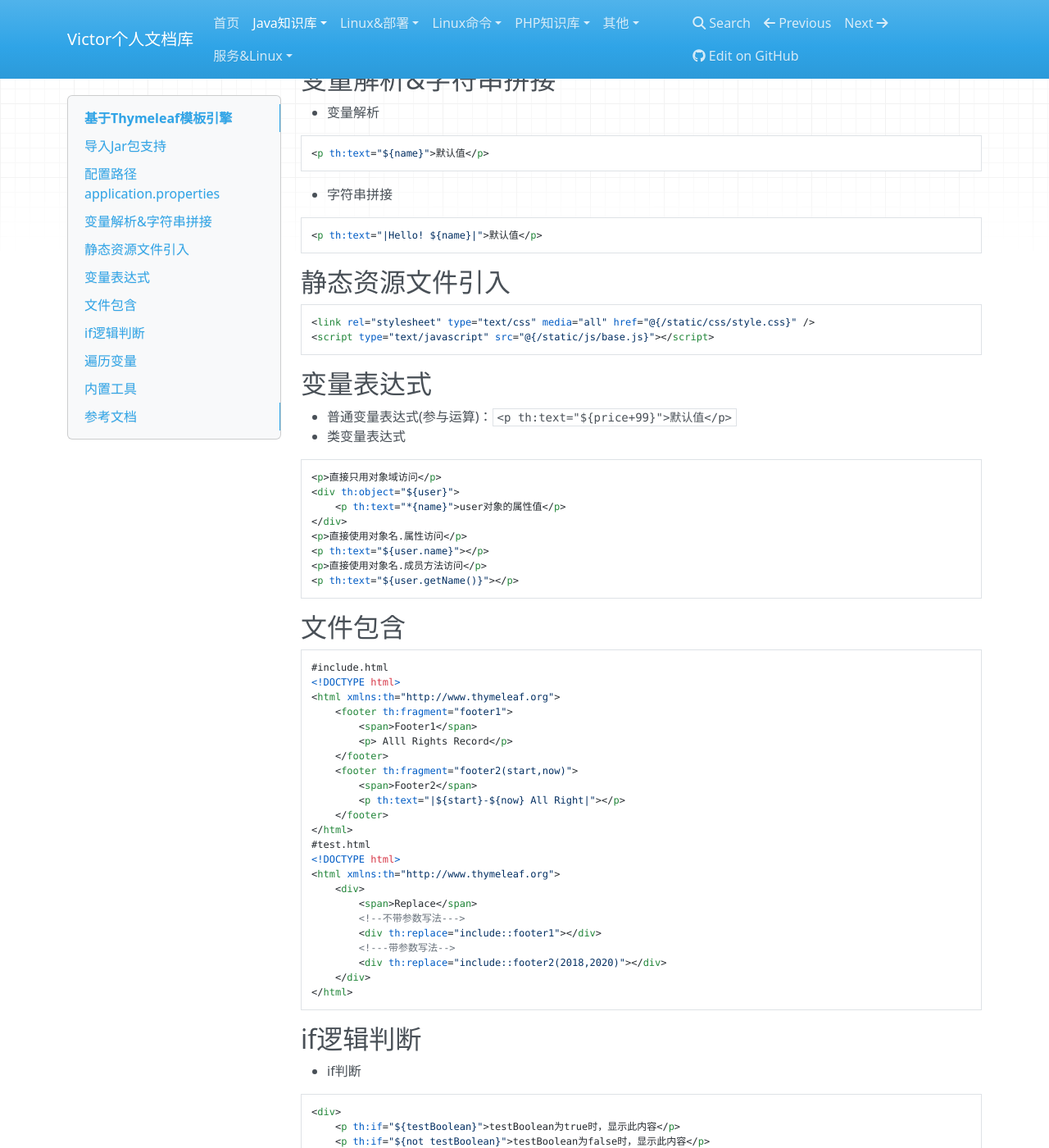
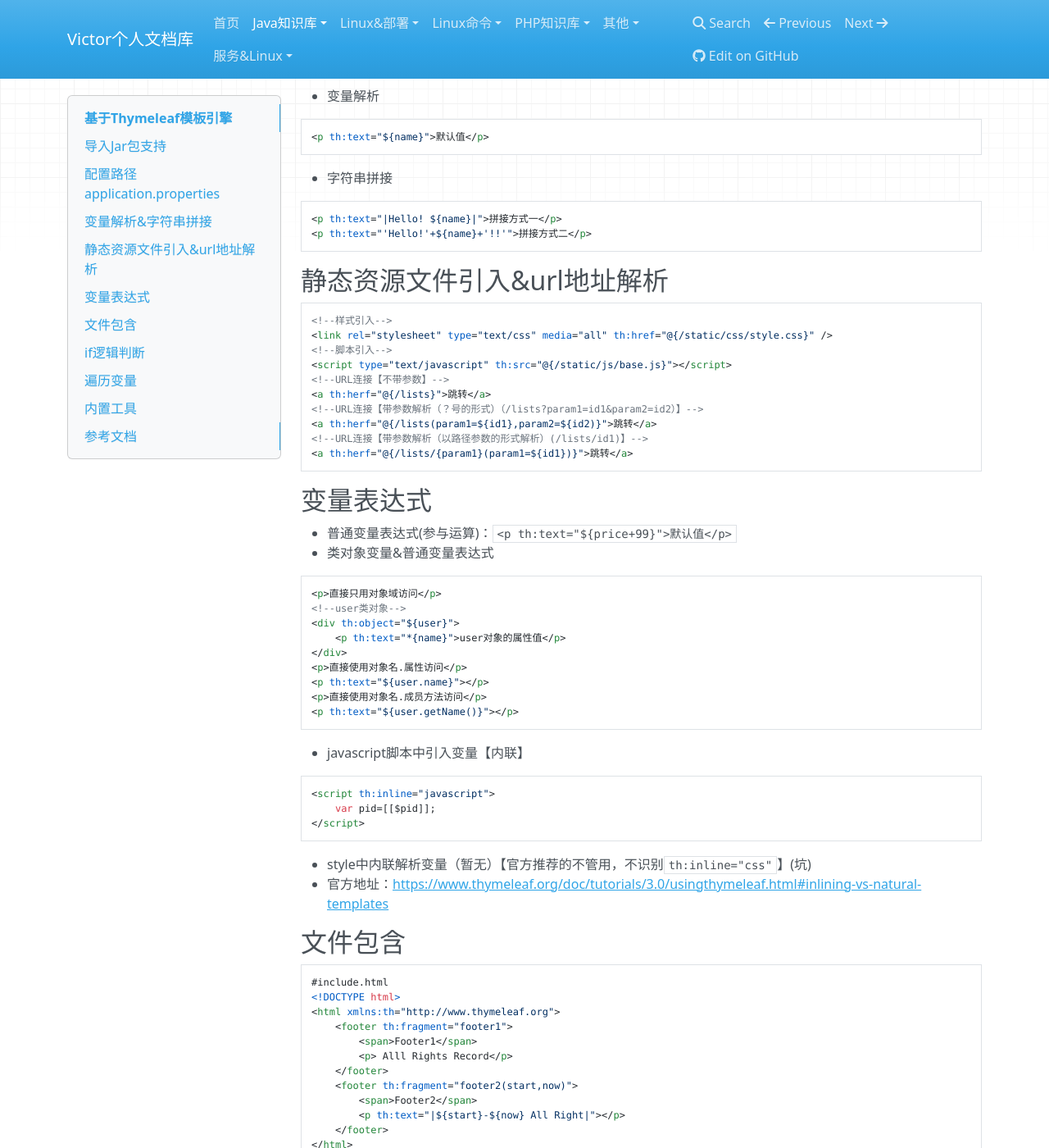
Before and after one commit to victor24680/victorDocs, an MkDocs documentation site: the page built from docs/Java知识库/SpringBoot配置/SpringBoot基于Thymeleaf模板引擎.md, in a window 1280 px wide and 1400 px high, scrolled down 697 px. Shown: the whole window at 82% size. Built offline with MkDocs 1.6.1, drawn with Linux system fonts in a browser that asks for light colours; nearby versions of some CDN libraries.

Commit message:
内联语法的使用

````diff
--- a/docs/Java知识库/SpringBoot配置/SpringBoot基于Thymeleaf模板引擎.md
+++ b/docs/Java知识库/SpringBoot配置/SpringBoot基于Thymeleaf模板引擎.md
@@ -8,7 +8,7 @@
 </dependency>
 ```
 ## 配置路径`application.properties`
-```xml
+```properties
 #thymeleaf 配置
 #严格使用HTML5标准
 spring.thymeleaf.mode=HTML5
@@ -36,18 +36,28 @@
 ```
 - 字符串拼接
 ```html
-<p th:text="|Hello! ${name}|">默认值</p>
+<p th:text="|Hello! ${name}|">拼接方式一</p>
+<p th:text="'Hello!'+${name}+'!!'">拼接方式二</p>
 ```
-## 静态资源文件引入
+## 静态资源文件引入&url地址解析
 ```html
-<link rel="stylesheet" type="text/css" media="all" href="@{/static/css/style.css}" />
-<script type="text/javascript" src="@{/static/js/base.js}"></script>
+<!--样式引入-->
+<link rel="stylesheet" type="text/css" media="all" th:href="@{/static/css/style.css}" />
+<!--脚本引入-->
+<script type="text/javascript" th:src="@{/static/js/base.js}"></script>
+<!--URL连接【不带参数】-->
+<a th:herf="@{/lists}">跳转</a>
+<!--URL连接【带参数解析（？号的形式）（/lists?param1=id1&param2=id2）】-->
+<a th:herf="@{/lists(param1=${id1},param2=${id2)}">跳转</a>
+<!--URL连接【带参数解析（以路径参数的形式解析）(/lists/id1)】-->
+<a th:herf="@{/lists/{param1}(param1=${id1})}">跳转</a>
 ```
 ## 变量表达式
 - 普通变量表达式(参与运算)：`<p th:text="${price+99}">默认值</p>`
-- 类变量表达式
+- 类对象变量&普通变量表达式
 ```html
 <p>直接只用对象域访问</p>
+<!--user类对象-->
 <div th:object="${user}">
     <p th:text="*{name}">user对象的属性值</p>
 </div>
@@ -56,6 +66,14 @@
 <p>直接使用对象名.成员方法访问</p>
 <p th:text="${user.getName()}"></p>
 ```
+- javascript脚本中引入变量【内联】
+```html
+<script th:inline="javascript">
+    var pid=[[$pid]];
+</script>
+```
+- style中内联解析变量（暂无）【官方推荐的不管用，不识别`th:inline="css"`】(坑)
+- 官方地址：[https://www.thymeleaf.org/doc/tutorials/3.0/usingthymeleaf.html#inlining-vs-natural-templates](https://www.thymeleaf.org/doc/tutorials/3.0/usingthymeleaf.html#inlining-vs-natural-templates)
 ## 文件包含
 ```html
 #include.html
````
